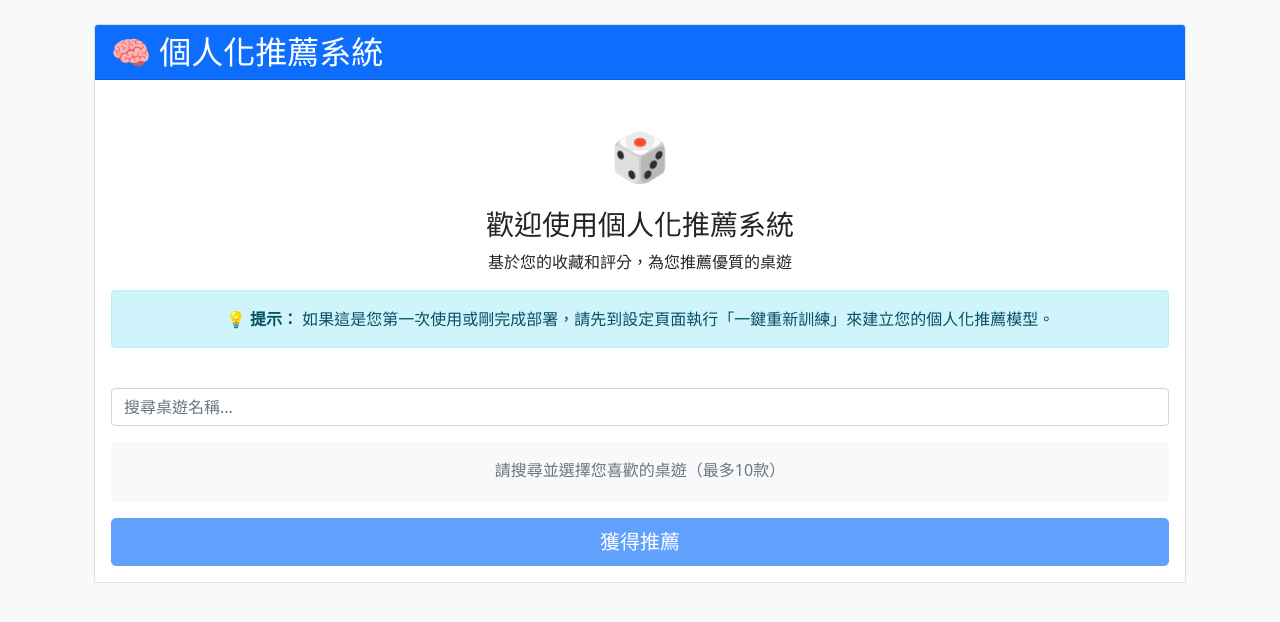
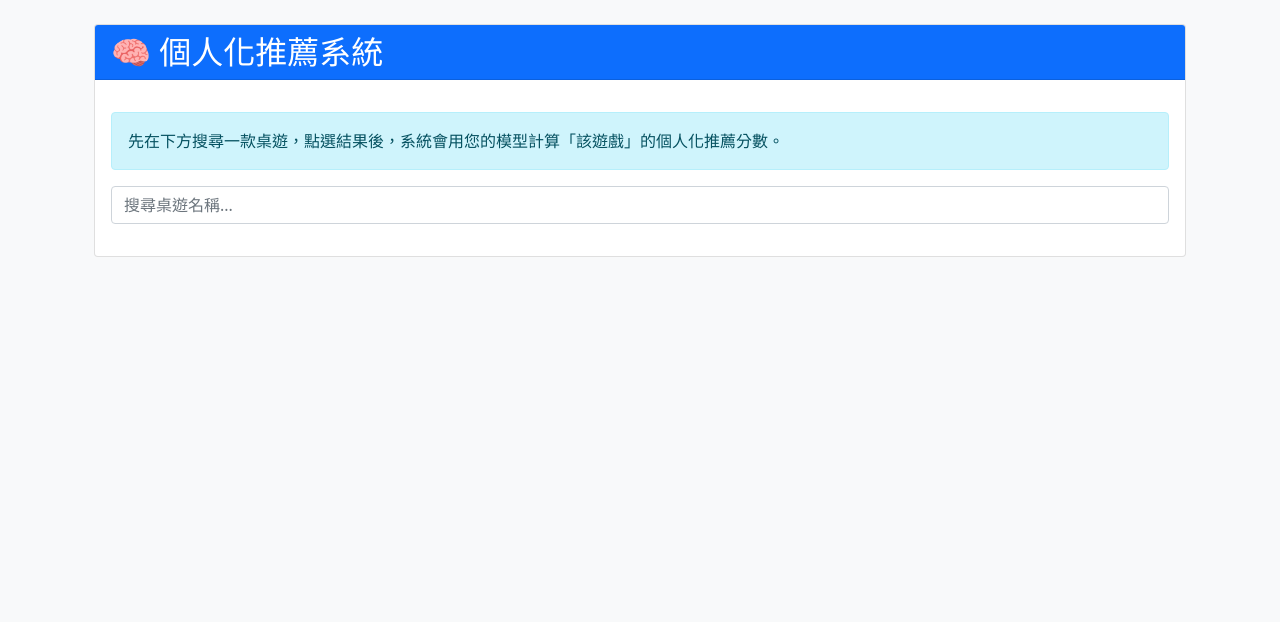
Before and after one commit to wayne79687968/bgt, a Flask app: template templates/recommendations.html in a window 1280 px wide. Shown: the part 56-678 px from the top of the page. Run offline with Flask 2, Linux system fonts and the light colour scheme; the template is opened without the code that fills it, so the values that code supplies are empty.

Commit message:
feat(recommender-ui): transform recommendations page to single-game scoring flow; search click directly calls /api/rg/recommend-score; remove bulk list UI

```diff
--- a/templates/recommendations.html
+++ b/templates/recommendations.html
@@ -29,45 +29,10 @@
             </div>
             {% endif %}
 
-            <!-- 顯示現有推薦 -->
-            {% if recommendations %}
-            <div class="mb-4">
-                <h4>🎯 為您推薦的遊戲</h4>
-                <div class="row">
-                    {% for rec in recommendations %}
-                    <div class="col-md-6 col-lg-4 mb-3">
-                        <div class="card h-100">
-                            <div class="card-body">
-                                <h6 class="card-title">{{ rec.name }}</h6>
-                                <p class="card-text">
-                                    <small class="text-muted">
-                                        {% if rec.year %}年份: {{ rec.year }}<br>{% endif %}
-                                        {% if rec.rating %}評分: {{ "%.1f"|format(rec.rating) }}/10<br>{% endif %}
-                                        {% if rec.rank %}排名: #{{ rec.rank }}<br>{% endif %}
-                                        {% if rec.rec_score %}推薦分數: {{ "%.2f"|format(rec.rec_score) }}{% endif %}
-                                    </small>
-                                </p>
-                            </div>
-                            <div class="card-footer">
-                                <button class="btn btn-sm btn-outline-primary" onclick="getGameRecommendation({{ rec.game_id }}, '{{ rec.name }}')">
-                                    查看推薦分數
-                                </button>
-                            </div>
-                        </div>
-                    </div>
-                    {% endfor %}
-                </div>
+            <!-- 單一遊戲打分說明 -->
+            <div id="welcome-state" class="alert alert-info">
+                先在下方搜尋一款桌遊，點選結果後，系統會用您的模型計算「該遊戲」的個人化推薦分數。
             </div>
-            {% else %}
-            <div id="welcome-state" class="text-center py-4">
-                <div style="font-size: 48px; margin-bottom: 16px;">🎲</div>
-                <h3>歡迎使用個人化推薦系統</h3>
-                <p>基於您的收藏和評分，為您推薦優質的桌遊</p>
-                <div class="alert alert-info mt-3">
-                    <strong>💡 提示：</strong> 如果這是您第一次使用或剛完成部署，請先到設定頁面執行「一鍵重新訓練」來建立您的個人化推薦模型。
-                </div>
-            </div>
-            {% endif %}
 
             <!-- 遊戲搜尋 -->
             <div class="mb-3" style="position: relative;">
@@ -78,17 +43,7 @@
                 </div>
             </div>
 
-            <!-- 已選擇的遊戲 -->
-            <div id="selected-games" class="mb-3 p-3 border-2 border-dashed rounded bg-light" style="min-height: 60px;">
-                <div class="text-center text-muted">
-                    請搜尋並選擇您喜歡的桌遊（最多10款）
-                </div>
-            </div>
-
-            <!-- 推薦按鈕 -->
-            <button id="recommend-btn" class="btn btn-primary btn-lg w-100" onclick="getRecommendations()" disabled>
-                獲得推薦
-            </button>
+            <!-- 不再顯示多遊戲清單或產生總表 -->
         </div>
     </div>
 
@@ -165,19 +120,10 @@ function displaySearchResults(games) {
         return;
     }
 
-    const selectedIds = selectedGames.map(game => game.id);
-
     resultsDiv.innerHTML = games.map(game => {
-        const isSelected = selectedIds.includes(game.id);
         return `
-            <div class="p-2 border-bottom d-flex align-items-center ${isSelected ? 'bg-light' : ''}"
-                 style="cursor: ${isSelected ? 'default' : 'pointer'};"
-                 onclick="${isSelected ? '' : `selectGame(${JSON.stringify({
-                     id: game.id,
-                     name: game.name,
-                     year: game.year,
-                     objectid: game.id  // 為了相容性
-                 }).replace(/"/g, '&quot;')})`}">
+            <div class="p-2 border-bottom d-flex align-items-center" style="cursor: pointer;"
+                 onclick="getGameRecommendation(${game.id}, '${game.name.replace(/'/g, "\'")}')">
                 <img src="/static/images/default-game.png"
                      alt="${game.name}" class="me-2 rounded"
                      style="width: 40px; height: 40px; object-fit: cover;"
@@ -201,24 +147,7 @@ function hideSearchResults() {
     document.getElementById('search-results').style.display = 'none';
 }
 
-function selectGame(game) {
-    if (selectedGames.length >= 10) {
-        alert('最多只能選擇10款遊戲');
-        return;
-    }
-
-    if (selectedGames.find(g => g.objectid === game.objectid)) {
-        return; // 已經選擇過
-    }
-
-    selectedGames.push(game);
-    updateSelectedGamesDisplay();
-    hideSearchResults();
-    document.getElementById('game-search-input').value = '';
-
-    // 隱藏歡迎頁面
-    document.getElementById('welcome-state').style.display = 'none';
-}
+// 取消多選邏輯，改由點擊即計分
 
 function removeGame(objectid) {
     selectedGames = selectedGames.filter(game => game.objectid !== objectid);
```
